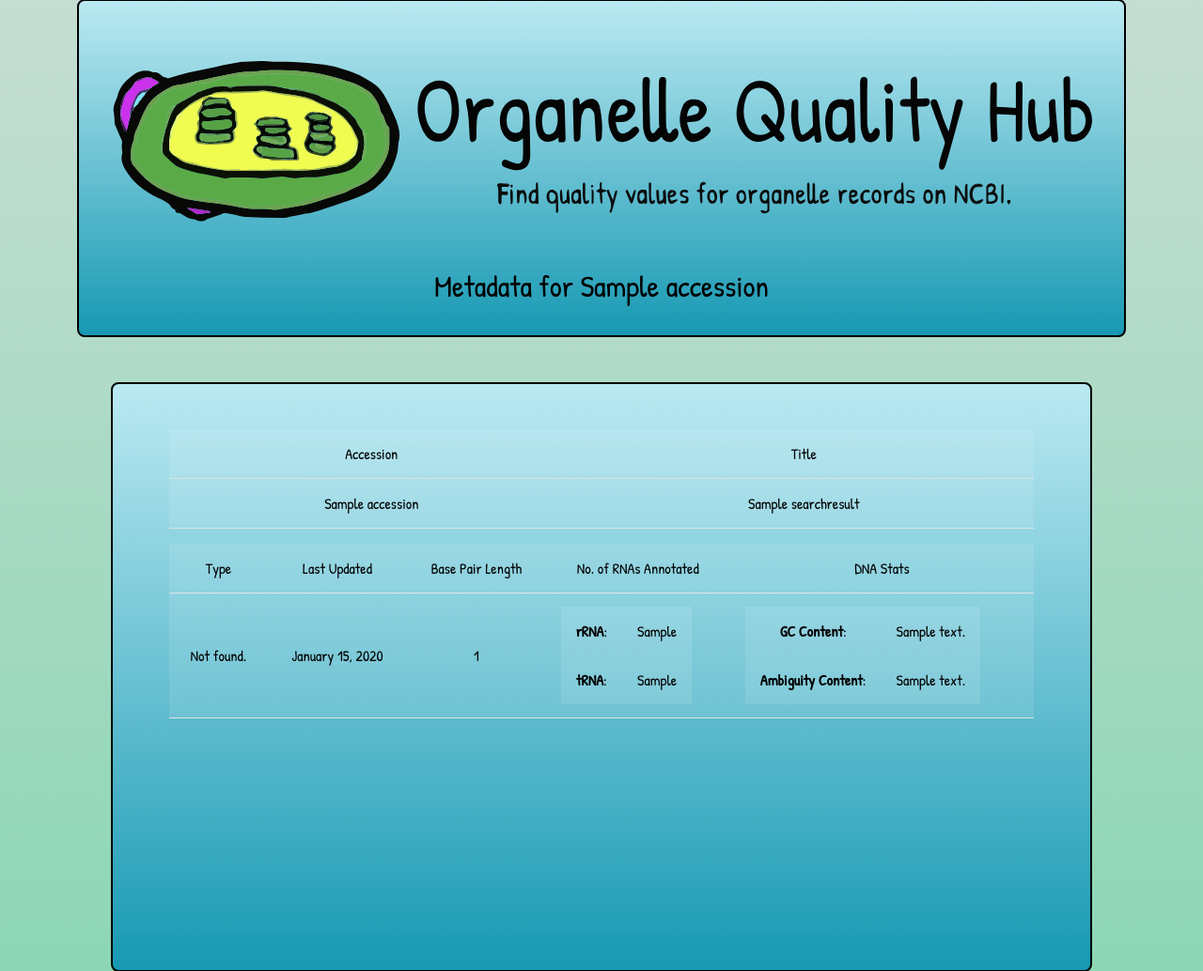
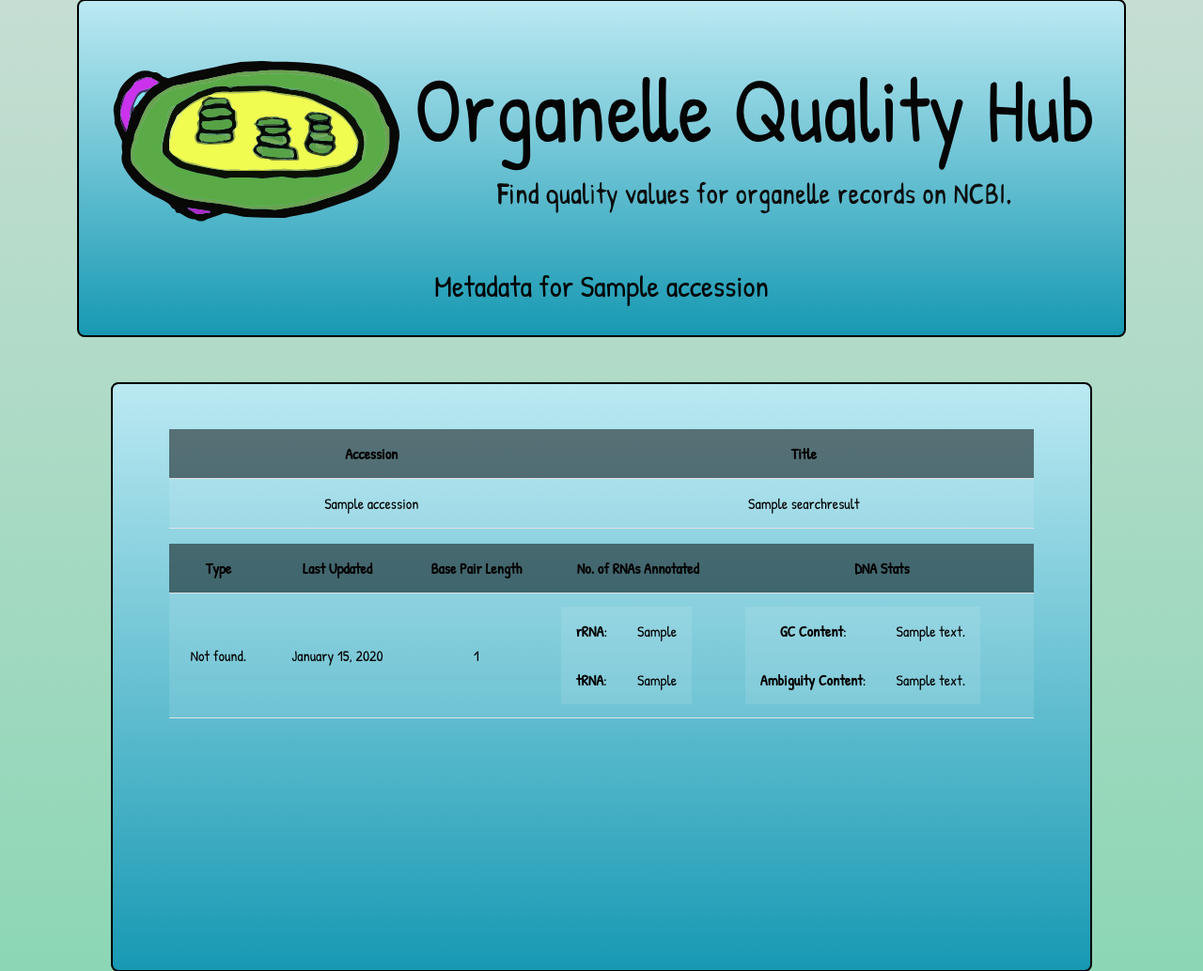
Before and after one commit to deborq67/OrganelleQualityHub-prototype, a Django app: template organellequalityhub_data/templates/search_function/general_info.html in a window 1280 px wide. Shown: the part 79-1113 px from the top of the page at 94% size. Run offline with Django 5.2, Linux system fonts and the light colour scheme; tables that the repository leaves empty hold one stand-in row (values such as "Sample post"); the template is opened without the code that fills it: values that come from a table or form of the project are taken from there, most other values are stand-ins (such as "Sample title", 1, 10 or a date in 2020); data that the repository does not hold is empty; some libraries are stand-ins or nearby versions.

Commit message:
Tables are now properly fixed.

```diff
--- a/organellequalityhub_data/templates/base.html
+++ b/organellequalityhub_data/templates/base.html
@@ -35,6 +35,12 @@
             .table thead,
             .table tr {
             background-color: transparent !important;
+            }
+
+            .table th[scope="row"] {
+              background-color: rgba(0, 0, 0, 0.5) !important;
+              color: #000;
+              width: 75%;
             }
 
             .table thead tr {
--- a/organellequalityhub_data/templates/search_function/general_info.html
+++ b/organellequalityhub_data/templates/search_function/general_info.html
@@ -16,42 +16,37 @@
       <div class="container">
         <div class = "table-responsive">
                                     <table class="table table-hover">
+                                      <thead><tr>
+                                        <th>Accession</th>
+                                        <th>Title</th>
+                                      </tr></thead>
                                       <tbody><tr>
-                                        <td class="descriptions">Accession</td>
-                                        <td class="descriptions">Title</td>
-                                      </tr>
-                                      <tr>
                                         <td class="accession">{{ accession }}</td>
                                         <td class="metadata_info text-center">{{ search_result.title }}</td>
-                                      </tr>
-                                    </tbody></table></div>
-
-
+                                      </tr></tbody></table></div>
 
                                     <div class = "table-responsive">
                                     <table class="table table-hover">
+                                      <thead><tr>
+                                        <th>Type</th>
+                                        <th>Last Updated</th>
+                                        <th>Base Pair Length</th>
+                                        <th>No. of RNAs Annotated</th>
+                                        <th>DNA Stats</th>
+                                      </tr></thead>
                                       <tbody><tr>
-                                        <td class="metadata_info">Type</td>
-                                        <td class="metadata_info">Last Updated</td>
-                                        <td class="metadata_info">Base Pair Length</td>
-                                        <td class="metadata_info">No. of RNAs Annotated</td>
-                                        <td class="metadata_info">DNA Stats</td>
-                                      </tr>
-                                      <tr>
-
-                                        <td class="metadata_info">{{ organelle_label|default:"Not found." }}</td>
-                                        <td class="metadata_info">{{ general_result.updated|date:"F j, Y"|default:"None found." }}</td>
-                                        <td class="metadata_info">{{ general_result.base_pair_length|default_if_none:"Could not be determined." }}</td>
-                                        <td class="metadata_info"><table><tbody>
+                                        <td>{{ organelle_label|default:"Not found." }}</td>
+                                        <td>{{ general_result.updated|date:"F j, Y"|default:"None found." }}</td>
+                                        <td>{{ general_result.base_pair_length|default_if_none:"Could not be determined." }}</td>
+                                        <td><table><tbody>
                                         <tr><td><b>rRNA</b>: </td><td>{{ general_result.r_rnas_reported|default_if_none:"None reported." }}</td></tr>
                                         <tr><td><b>tRNA</b>: </td><td>{{ general_result.t_rnas_reported|default_if_none:"None reported." }}</td></tr>
                                         </tbody></table></td>
-
-                                        <td class="metadata_info"><table><tbody>
+                                        <td><table><tbody>
                                         <tr><td><b>GC Content</b>: </td><td>{{ general_result.gc_content|default_if_none:"Could not be determined." }}</td></tr>
                                         <tr><td><b>Ambiguity Content</b>:</td><td>{{ general_result.ambiguity_content|default_if_none:"Could not be determined." }}</td></tr>
-                                        </tbody></table></td></tr>
-                                    </tbody></table></div>
+                                        </tbody></table></td>
+                                      </tr></tbody></table></div>
       </div>
     </div>
 
```
Also changed, not shown: organellequalityhub_data/templates/genbank_interaction/ir_info.html (+50 -8 lines).
